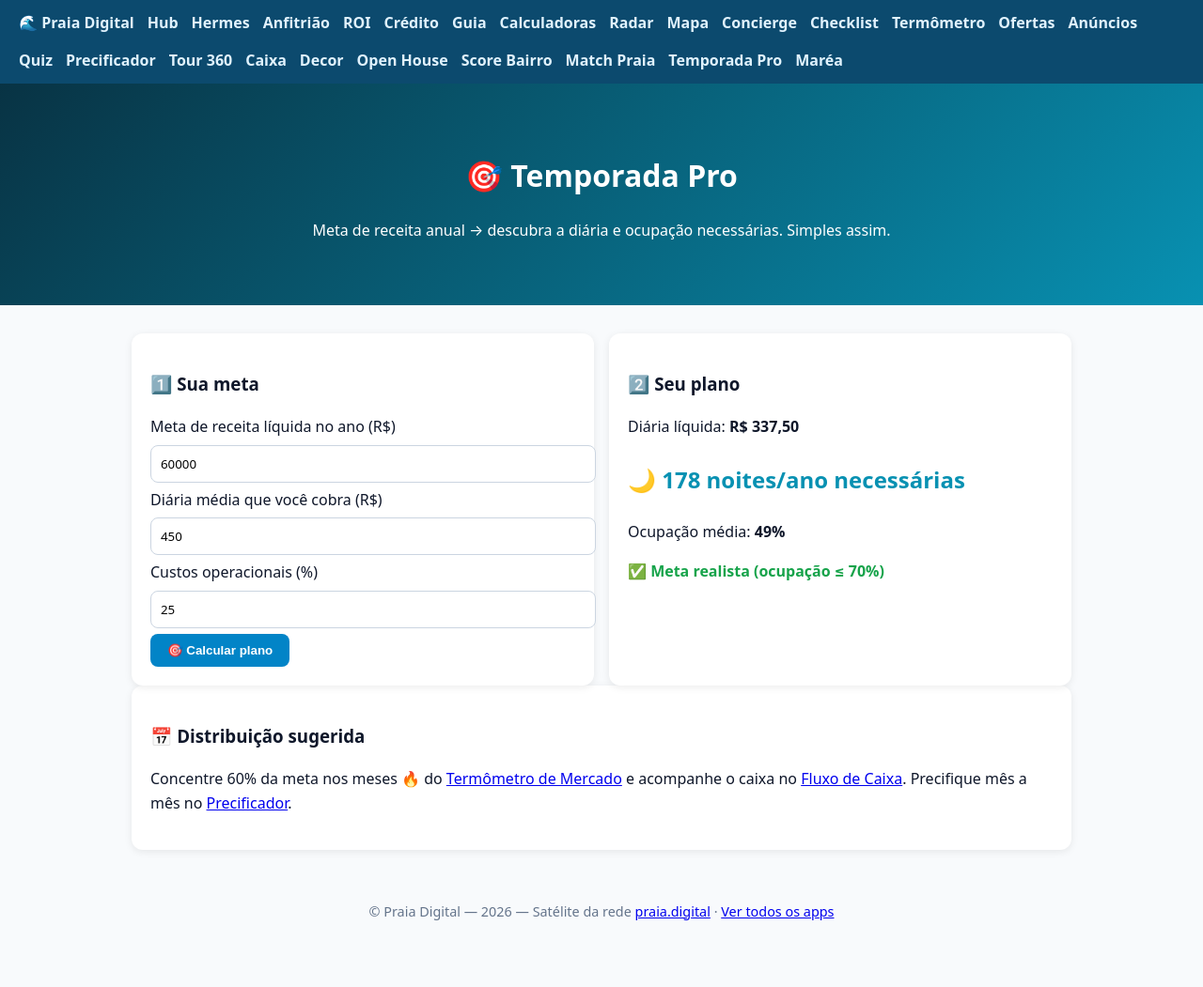
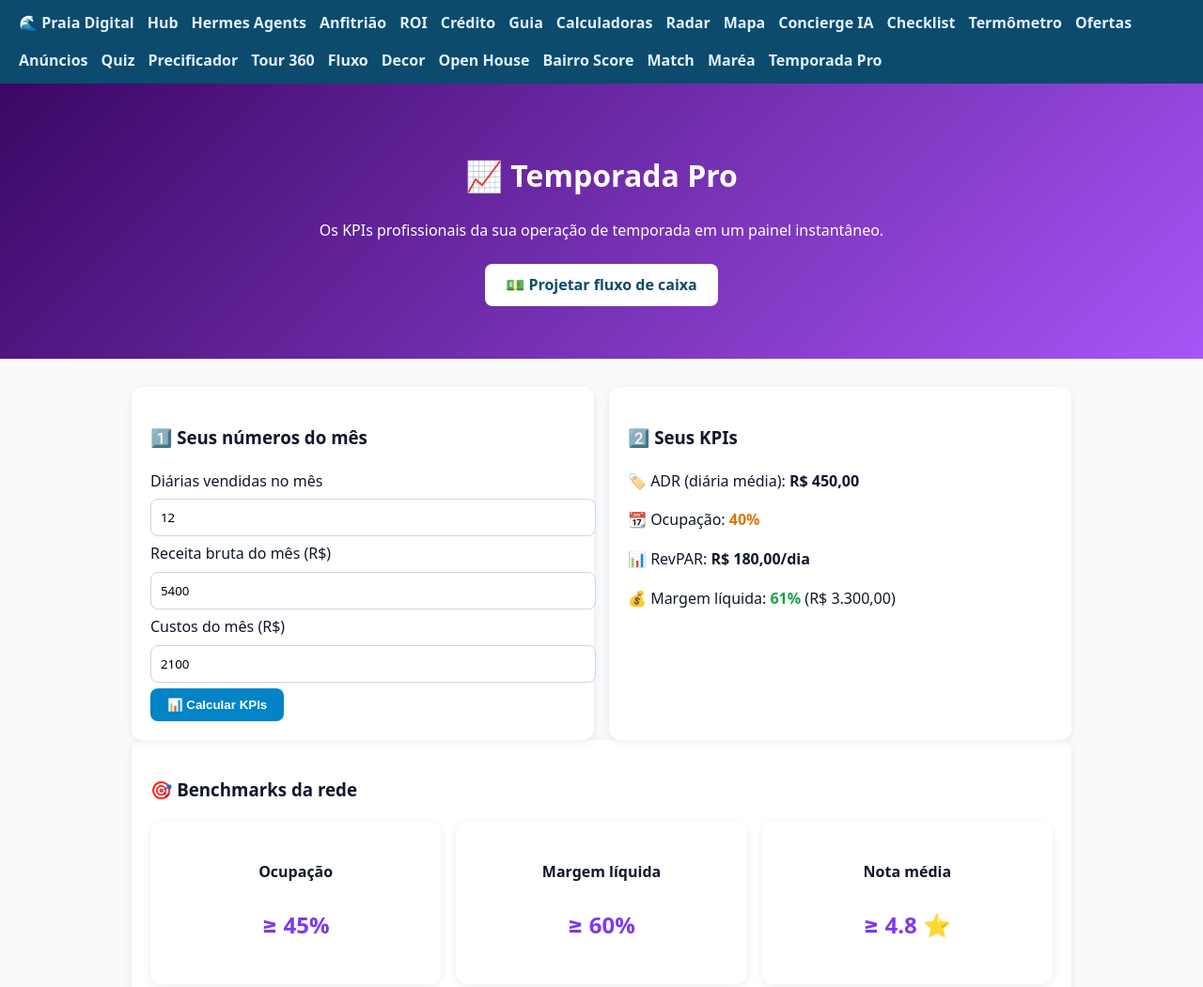
Before and after one commit to praiadigital/temporada-pro, a plain HTML site: page index.html in a window 1280 px wide. Shown: the top 1051 px of the page at 94% size. Before the commit the page ends 1006 px from the top, so only its background shows below. Drawn offline with Linux system fonts and the light colour scheme.

Commit message:
feat: app Temporada Pro — painel de KPIs da operação

```diff
--- a/index.html
+++ b/index.html
@@ -4,10 +4,10 @@
 <meta charset="UTF-8">
 <meta name="viewport" content="width=device-width, initial-scale=1.0">
 <title>Temporada Pro | Praia Digital</title>
-<meta name="description" content="Defina metas de ocupação e receita anual para seu imóvel de temporada e acompanhe se está no caminho. Satélite de praia.digital.">
+<meta name="description" content="Painel de metas e KPIs da sua operação de locação de temporada: ocupação, ADR, RevPAR e meta anual. Satélite de praia.digital.">
 <style>
 body{font-family:system-ui,-apple-system,sans-serif;margin:0;background:#f8fafc;color:#0f172a;line-height:1.6}
-.hero{background:linear-gradient(135deg,#083344,#0891b2);color:#fff;padding:50px 20px;text-align:center}
+.hero{background:linear-gradient(135deg,#3b0764,#a855f7);color:#fff;padding:50px 20px;text-align:center}
 .container{max-width:1000px;margin:0 auto;padding:30px 20px}
 .grid{display:grid;grid-template-columns:repeat(auto-fit,minmax(260px,1fr));gap:16px}
 .card{background:#fff;border-radius:12px;padding:20px;box-shadow:0 2px 8px rgba(0,0,0,.08)}
@@ -22,7 +22,7 @@ footer{text-align:center;padding:24px;color:#64748b;font-size:.9em}
 <nav style="background:#0c4a6e;padding:12px 20px;display:flex;gap:14px;flex-wrap:wrap;font-family:system-ui,sans-serif">
 <a style="color:#e0f2fe;text-decoration:none;font-weight:600" href="https://praia.digital/">🌊 Praia Digital</a>
 <a style="color:#e0f2fe;text-decoration:none;font-weight:600" href="https://praiadigital.github.io/apps/">Hub</a>
-<a style="color:#e0f2fe;text-decoration:none;font-weight:600" href="https://praiadigital.github.io/hermes-agents/">Hermes</a>
+<a style="color:#e0f2fe;text-decoration:none;font-weight:600" href="https://praiadigital.github.io/hermes-agents/">Hermes Agents</a>
 <a style="color:#e0f2fe;text-decoration:none;font-weight:600" href="https://praiadigital.github.io/area-anfitriao/">Anfitrião</a>
 <a style="color:#e0f2fe;text-decoration:none;font-weight:600" href="https://praiadigital.github.io/simulador-roi/">ROI</a>
 <a style="color:#e0f2fe;text-decoration:none;font-weight:600" href="https://praiadigital.github.io/simulador-credito/">Crédito</a>
@@ -30,7 +30,7 @@ footer{text-align:center;padding:24px;color:#64748b;font-size:.9em}
 <a style="color:#e0f2fe;text-decoration:none;font-weight:600" href="https://praiadigital.github.io/calculadoras/">Calculadoras</a>
 <a style="color:#e0f2fe;text-decoration:none;font-weight:600" href="https://praiadigital.github.io/radar-precos/">Radar</a>
 <a style="color:#e0f2fe;text-decoration:none;font-weight:600" href="https://praiadigital.github.io/mapa-investidor/">Mapa</a>
-<a style="color:#e0f2fe;text-decoration:none;font-weight:600" href="https://praiadigital.github.io/concierge-ia/">Concierge</a>
+<a style="color:#e0f2fe;text-decoration:none;font-weight:600" href="https://praiadigital.github.io/concierge-ia/">Concierge IA</a>
 <a style="color:#e0f2fe;text-decoration:none;font-weight:600" href="https://praiadigital.github.io/checklist-anfitriao/">Checklist</a>
 <a style="color:#e0f2fe;text-decoration:none;font-weight:600" href="https://praiadigital.github.io/termometro-mercado/">Termômetro</a>
 <a style="color:#e0f2fe;text-decoration:none;font-weight:600" href="https://praiadigital.github.io/alerta-ofertas/">Ofertas</a>
@@ -38,33 +38,38 @@ footer{text-align:center;padding:24px;color:#64748b;font-size:.9em}
 <a style="color:#e0f2fe;text-decoration:none;font-weight:600" href="https://praiadigital.github.io/quiz-praia-ideal/">Quiz</a>
 <a style="color:#e0f2fe;text-decoration:none;font-weight:600" href="https://praiadigital.github.io/precificador-temporada/">Precificador</a>
 <a style="color:#e0f2fe;text-decoration:none;font-weight:600" href="https://praiadigital.github.io/tour-360/">Tour 360</a>
-<a style="color:#e0f2fe;text-decoration:none;font-weight:600" href="https://praiadigital.github.io/fluxo-caixa/">Caixa</a>
+<a style="color:#e0f2fe;text-decoration:none;font-weight:600" href="https://praiadigital.github.io/fluxo-caixa/">Fluxo</a>
 <a style="color:#e0f2fe;text-decoration:none;font-weight:600" href="https://praiadigital.github.io/decor-praia/">Decor</a>
 <a style="color:#e0f2fe;text-decoration:none;font-weight:600" href="https://praiadigital.github.io/open-house/">Open House</a>
-<a style="color:#e0f2fe;text-decoration:none;font-weight:600" href="https://praiadigital.github.io/score-bairro/">Score Bairro</a>
-<a style="color:#e0f2fe;text-decoration:none;font-weight:600" href="https://praiadigital.github.io/match-praia/">Match Praia</a>
+<a style="color:#e0f2fe;text-decoration:none;font-weight:600" href="https://praiadigital.github.io/score-bairro/">Bairro Score</a>
+<a style="color:#e0f2fe;text-decoration:none;font-weight:600" href="https://praiadigital.github.io/match-praia/">Match</a>
+<a style="color:#e0f2fe;text-decoration:none;font-weight:600" href="https://praiadigital.github.io/marea/">Maréa</a>
 <a style="color:#e0f2fe;text-decoration:none;font-weight:600" href="https://praiadigital.github.io/temporada-pro/">Temporada Pro</a>
-<a style="color:#e0f2fe;text-decoration:none;font-weight:600" href="https://praiadigital.github.io/marea/">Maréa</a>
 </nav>
-<div class="hero"><h1>🎯 Temporada Pro</h1><p>Meta de receita anual → descubra a diária e ocupação necessárias. Simples assim.</p></div>
+<div class="hero"><h1>📈 Temporada Pro</h1><p>Os KPIs profissionais da sua operação de temporada em um painel instantâneo.</p>
+<a class="cta" href="https://praiadigital.github.io/fluxo-caixa/">💵 Projetar fluxo de caixa</a></div>
 <div class="container"><div class="grid">
-<div class="card"><h3>1️⃣ Sua meta</h3>
-<label>Meta de receita líquida no ano (R$)</label><input id="meta" type="number" value="60000">
-<label>Diária média que você cobra (R$)</label><input id="diaria" type="number" value="450">
-<label>Custos operacionais (%)</label><input id="custos" type="number" value="25">
-<button onclick="calc()">🎯 Calcular plano</button></div>
-<div class="card"><h3>2️⃣ Seu plano</h3><div id="saida"></div></div>
+<div class="card"><h3>1️⃣ Seus números do mês</h3>
+<label>Diárias vendidas no mês</label><input id="dias" type="number" value="12">
+<label>Receita bruta do mês (R$)</label><input id="receita" type="number" value="5400">
+<label>Custos do mês (R$)</label><input id="custos" type="number" value="2100">
+<button onclick="calc()">📊 Calcular KPIs</button></div>
+<div class="card"><h3>2️⃣ Seus KPIs</h3><div id="saida"></div></div>
 </div>
-<div class="card"><h3>📅 Distribuição sugerida</h3><p>Concentre 60% da meta nos meses 🔥 do <a href="https://praiadigital.github.io/termometro-mercado/">Termômetro de Mercado</a> e acompanhe o caixa no <a href="https://praiadigital.github.io/fluxo-caixa/">Fluxo de Caixa</a>. Precifique mês a mês no <a href="https://praiadigital.github.io/precificador-temporada/">Precificador</a>.</p></div>
+<div class="card"><h3>🎯 Benchmarks da rede</h3><div class="grid">
+<div class="card" style="text-align:center"><h4>Ocupação</h4><p style="font-size:1.5em;font-weight:800;color:#7c3aed">≥ 45%</p></div>
+<div class="card" style="text-align:center"><h4>Margem líquida</h4><p style="font-size:1.5em;font-weight:800;color:#7c3aed">≥ 60%</p></div>
+<div class="card" style="text-align:center"><h4>Nota média</h4><p style="font-size:1.5em;font-weight:800;color:#7c3aed">≥ 4.8 ⭐</p></div>
+</div></div>
+<div class="card"><h3>🚀 Suba de nível</h3><p>Aumente a diária com o <a href="https://praiadigital.github.io/precificador-temporada/">Precificador</a>, decore com o <a href="https://praiadigital.github.io/decor-praia/">Decor Praia</a> e automatize com os <a href="https://praiadigital.github.io/hermes-agents/">Hermes Agents</a>.</p></div>
 </div>
 <script>
 const fmt=v=>v.toLocaleString('pt-BR',{style:'currency',currency:'BRL'});
 function calc(){
-const m=+document.getElementById('meta').value||0,d=+document.getElementById('diaria').value||1,c=+document.getElementById('custos').value||0;
-const liq=d*(1-c/100);
-const noites=m/liq, ocup=noites/365*100;
-const viavel=ocup<=70;
-document.getElementById('saida').innerHTML=`<p>Diária líquida: <strong>${fmt(liq)}</strong></p><p style="font-size:1.5em;font-weight:800;color:#0891b2">🌙 ${Math.ceil(noites)} noites/ano necessárias</p><p>Ocupação média: <strong>${ocup.toFixed(0)}%</strong></p><p style="font-weight:700;color:${viavel?'#16a34a':'#dc2626'}">${viavel?'✅ Meta realista (ocupação ≤ 70%)':'⚠️ Meta agressiva — suba a diária ou reduza custos'}</p>`;}
+const d=+document.getElementById('dias').value||0,r=+document.getElementById('receita').value||0,c=+document.getElementById('custos').value||0;
+const adr=d>0?r/d:0, ocup=d/30*100, revpar=adr*d/30, margem=r>0?(r-c)/r*100:0;
+const liq=r-c;
+document.getElementById('saida').innerHTML=`\n<p>🏷️ ADR (diária média): <strong>${fmt(adr)}</strong></p>\n<p>📆 Ocupação: <strong style="color:${ocup>=45?'#16a34a':'#d97706'}">${ocup.toFixed(0)}%</strong></p>\n<p>📊 RevPAR: <strong>${fmt(revpar)}/dia</strong></p>\n<p>💰 Margem líquida: <strong style="color:${margem>=60?'#16a34a':'#d97706'}">${margem.toFixed(0)}%</strong> (${fmt(liq)})</p>`;}
 calc();
 </script>
 <footer>© Praia Digital — 2026 — Satélite da rede <a href="https://praia.digital">praia.digital</a> · <a href="https://praiadigital.github.io/apps/">Ver todos os apps</a></footer>
```
